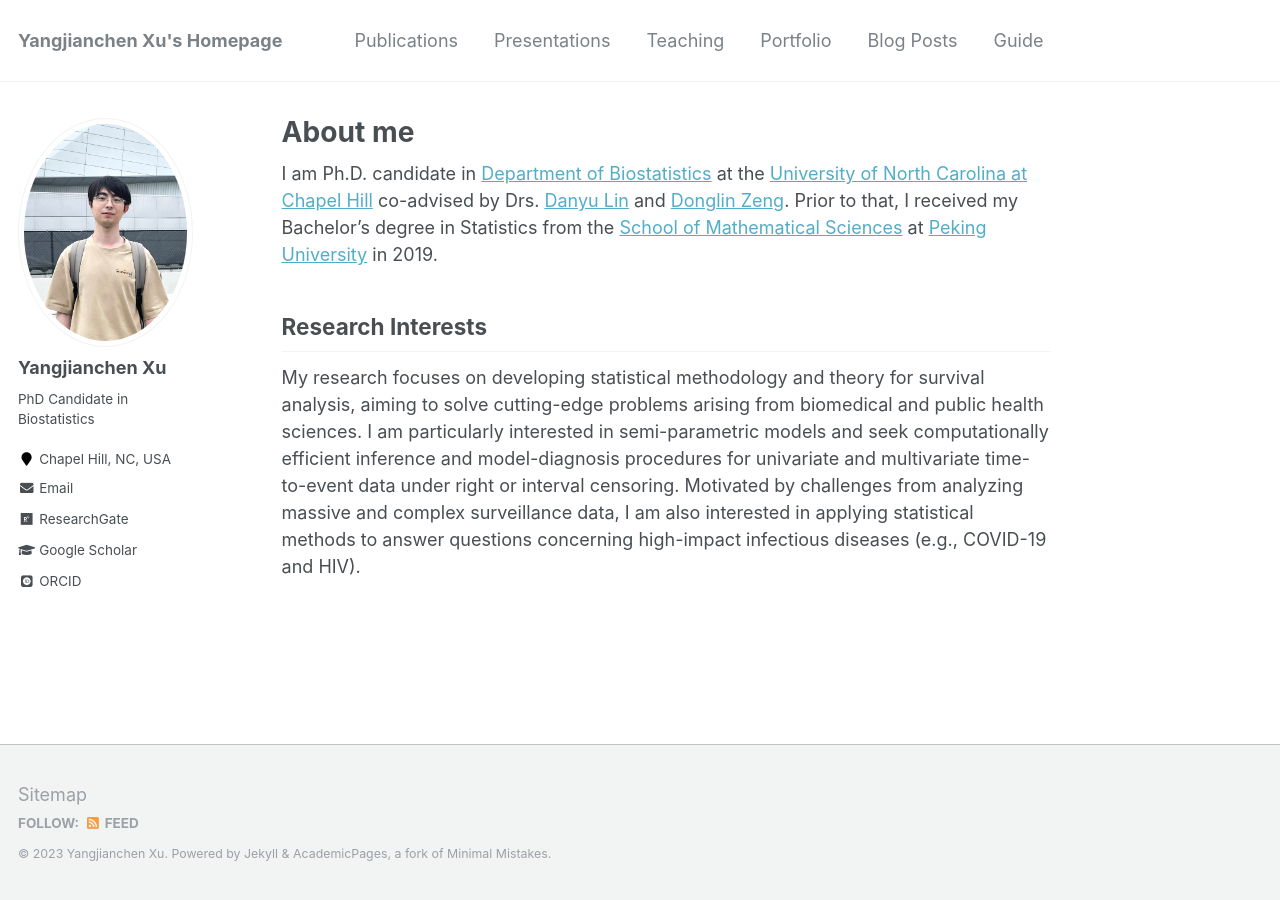
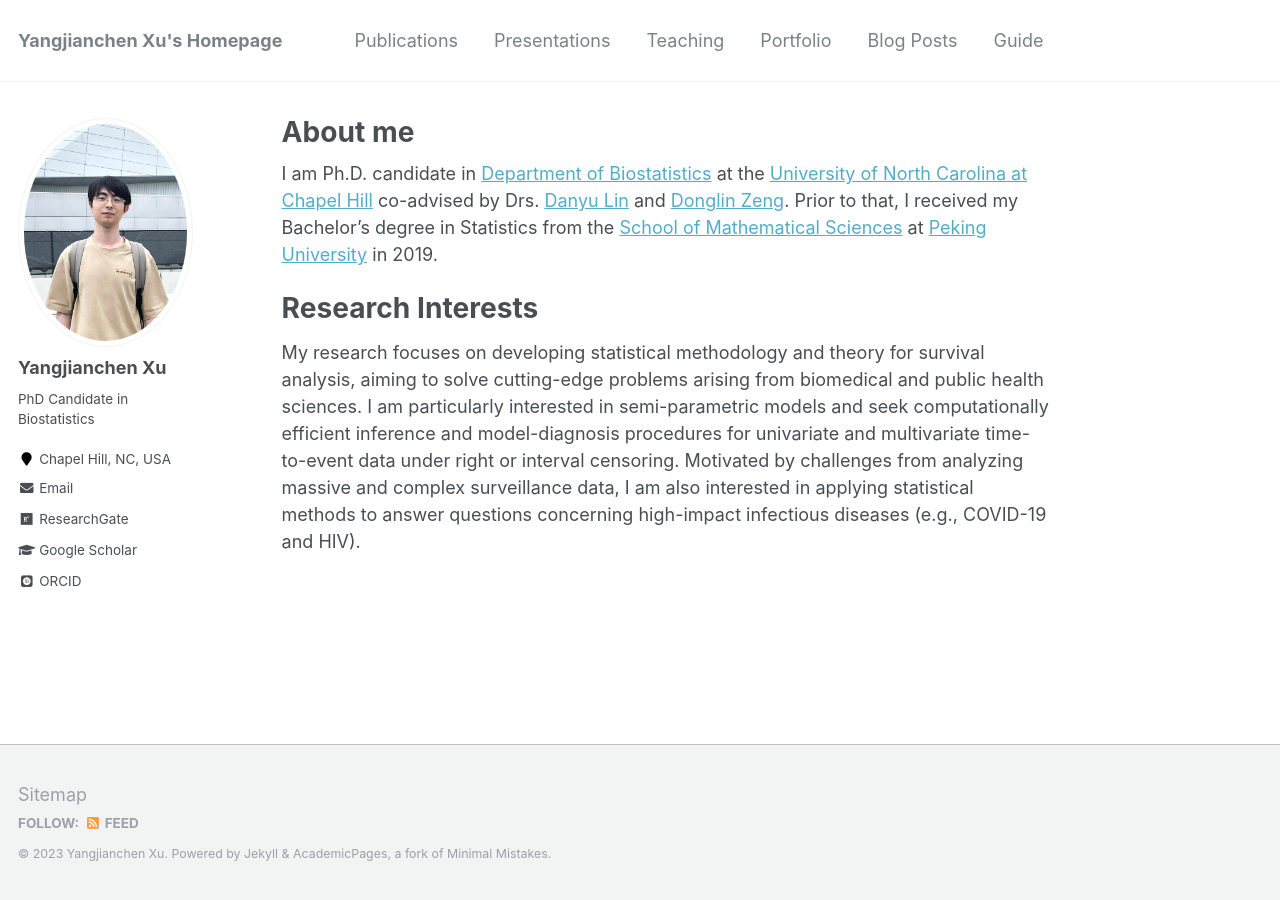
Before and after one commit to yangjc-xu/yangjc-xu.github.io, a Jekyll site: the page built from _pages/about.md, in a window 1280 px wide. Built offline with Jekyll 4.4.1, drawn with Linux system fonts in a browser that asks for light colours; some web fonts are replaced.

```diff
--- a/_pages/about.md
+++ b/_pages/about.md
@@ -10,5 +10,6 @@ redirect_from:
 
 I am Ph.D. candidate in [Department of Biostatistics](https://sph.unc.edu/bios/biostatistics/) at the [University of North Carolina at Chapel Hill](https://www.unc.edu) co-advised by Drs. [Danyu Lin](https://sph.unc.edu/adv_profile/danyu-lin-phd/) and [Donglin Zeng](https://sph.umich.edu/faculty-profiles/zeng-donglin.html). Prior to that, I received my Bachelor’s degree in Statistics from the [School of Mathematical Sciences](https://www.math.pku.edu.cn/) at [Peking University](https://english.pku.edu.cn) in 2019.
 
-## Research Interests
+Research Interests
+======
 My research focuses on developing statistical methodology and theory for survival analysis, aiming to solve cutting-edge problems arising from biomedical and public health sciences. I am particularly interested in semi-parametric models and seek computationally efficient inference and model-diagnosis procedures for univariate and multivariate time-to-event data under right or interval censoring. Motivated by challenges from analyzing massive and complex surveillance data, I am also interested in applying statistical methods to answer questions concerning high-impact infectious diseases (e.g., COVID-19 and HIV).
```
